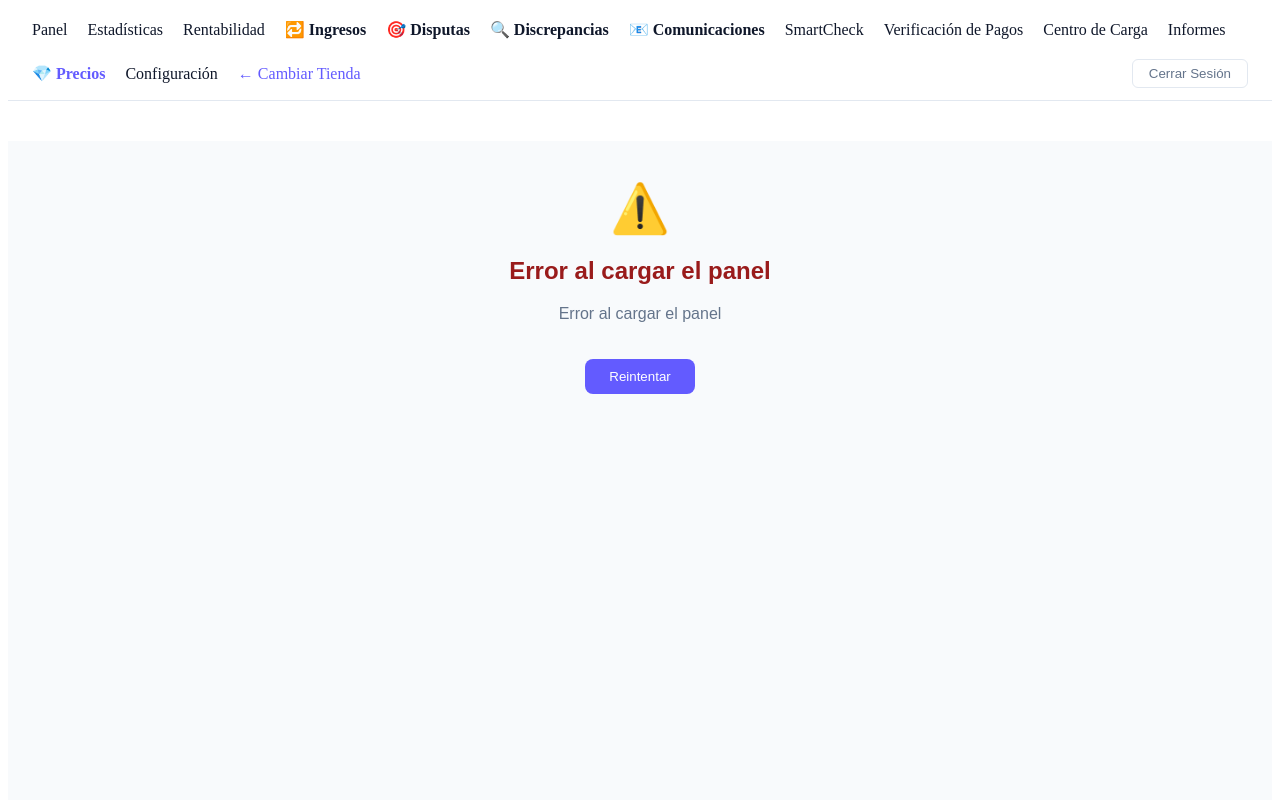
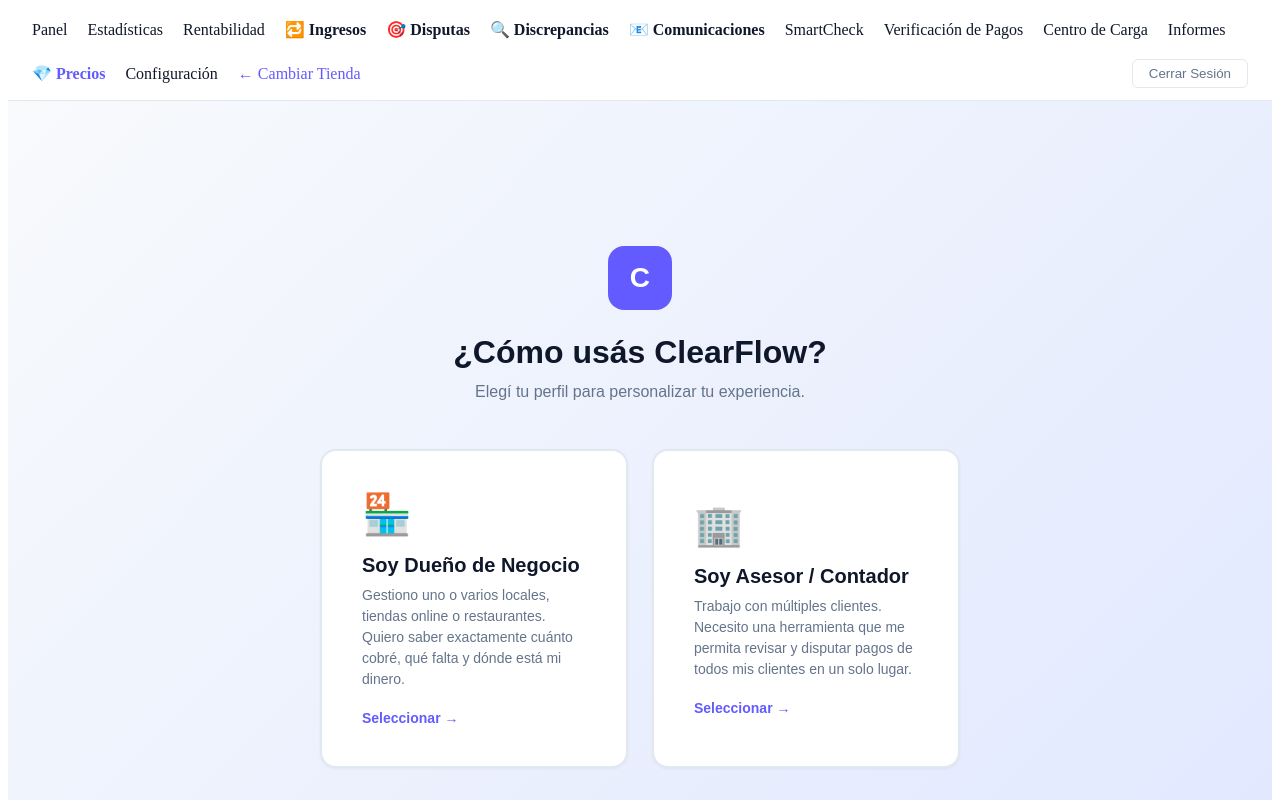
Before and after one commit to gerardobirkhofer-lab/clearflow-frontend, a React (Vite) app: page /welcome in a window 1280 px wide. Before the commit this address led to /dashboard. Shown: the top 800 px of the page. Built offline with nearby package versions, Linux system fonts and the light colour scheme; sample sign-in values are in the browser's storage.

Commit message:
feat: add Welcome screen (Soy Dueño / Soy Asesor) + i18n

```diff
--- a/src/App.tsx
+++ b/src/App.tsx
@@ -2,6 +2,7 @@
 import { useState, useEffect } from 'react';
 import { useTranslation } from 'react-i18next';
 import Landing from './pages/Landing';
+import Welcome from './pages/Welcome';
 import Dashboard from './pages/Dashboard';
 import Statistics from './pages/Statistics';
 import Profitability from './pages/Profitability';
@@ -58,7 +59,8 @@
 
       <div style={{ fontFamily: 'sans-serif', background: '#f8fafc', minHeight: '100vh' }}>
         <Routes>
-          <Route path="/" element={isLoggedIn ? <Navigate to="/dashboard" /> : <Landing />} />
+          <Route path="/" element={isLoggedIn ? <Navigate to="/welcome" /> : <Landing />} />
+          <Route path="/welcome" element={isLoggedIn ? <Welcome /> : <Navigate to="/login" />} />
           <Route path="/login" element={<Login onLogin={() => setIsLoggedIn(true)} />} />
           <Route path="/tenant-selector" element={<TenantSelector />} />
           <Route path="/tenants" element={<Navigate to="/tenant-selector" />} />
--- a/src/i18n/locales/es.json
+++ b/src/i18n/locales/es.json
@@ -274,5 +274,15 @@
     "cta": "Empezar Gratis — Sin Tarjeta",
     "getStarted": "Comenzar",
     "footer": "© 2026 ClearFlow S.L. · Madrid, España"
+  },
+  "welcome": {
+    "title": "¿Cómo usás ClearFlow?",
+    "subtitle": "Elegí tu perfil para personalizar tu experiencia.",
+    "ownerTitle": "Soy Dueño de Negocio",
+    "ownerDesc": "Gestiono uno o varios locales, tiendas online o restaurantes. Quiero saber exactamente cuánto cobré, qué falta y dónde está mi dinero.",
+    "advisorTitle": "Soy Asesor / Contador",
+    "advisorDesc": "Trabajo con múltiples clientes. Necesito una herramienta que me permita revisar y disputar pagos de todos mis clientes en un solo lugar.",
+    "select": "Seleccionar →",
+    "changeLater": "Podés cambiar esto más adelante desde Configuración."
   }
 }
--- /dev/null
+++ b/src/pages/Welcome.tsx
@@ -0,0 +1,131 @@
+import { useNavigate } from 'react-router-dom';
+import { useTranslation } from 'react-i18next';
+
+export default function Welcome() {
+  const navigate = useNavigate();
+  const { t } = useTranslation();
+
+  const selectRole = (role: 'owner' | 'advisor') => {
+    localStorage.setItem('userRole', role);
+    navigate('/tenant-selector');
+  };
+
+  return (
+    <div style={{
+      minHeight: '100vh',
+      display: 'flex',
+      flexDirection: 'column',
+      alignItems: 'center',
+      justifyContent: 'center',
+      background: 'linear-gradient(135deg, #f8fafc 0%, #e0e7ff 100%)',
+      fontFamily: 'sans-serif',
+      padding: '40px 20px',
+    }}>
+      <div style={{ textAlign: 'center', marginBottom: 48 }}>
+        <div style={{
+          width: 64,
+          height: 64,
+          borderRadius: 16,
+          background: '#635bff',
+          display: 'flex',
+          alignItems: 'center',
+          justifyContent: 'center',
+          color: 'white',
+          fontWeight: 800,
+          fontSize: 28,
+          margin: '0 auto 24px',
+        }}>C</div>
+        <h1 style={{ fontSize: 32, fontWeight: 800, color: '#0f172a', margin: '0 0 12px' }}>
+          {t('welcome.title', '¿Cómo usás ClearFlow?')}
+        </h1>
+        <p style={{ fontSize: 16, color: '#64748b', margin: 0, maxWidth: 420 }}>
+          {t('welcome.subtitle', 'Elegí tu perfil para personalizar tu experiencia.')}
+        </p>
+      </div>
+
+      <div style={{
+        display: 'grid',
+        gridTemplateColumns: 'repeat(auto-fit, minmax(280px, 1fr))',
+        gap: 24,
+        maxWidth: 640,
+        width: '100%',
+      }}>
+        {/* CARD: DUEÑO */}
+        <button
+          onClick={() => selectRole('owner')}
+          style={{
+            padding: 40,
+            borderRadius: 16,
+            border: '2px solid #e2e8f0',
+            background: 'white',
+            cursor: 'pointer',
+            textAlign: 'left',
+            transition: 'all 0.2s',
+            boxShadow: '0 1px 3px rgba(0,0,0,0.05)',
+          }}
+          onMouseEnter={e => {
+            e.currentTarget.style.borderColor = '#635bff';
+            e.currentTarget.style.boxShadow = '0 8px 24px rgba(99,91,255,0.12)';
+            e.currentTarget.style.transform = 'translateY(-2px)';
+          }}
+          onMouseLeave={e => {
+            e.currentTarget.style.borderColor = '#e2e8f0';
+            e.currentTarget.style.boxShadow = '0 1px 3px rgba(0,0,0,0.05)';
+            e.currentTarget.style.transform = 'translateY(0)';
+          }}
+        >
+          <div style={{ fontSize: 40, marginBottom: 16 }}>🏪</div>
+          <h2 style={{ fontSize: 20, fontWeight: 700, color: '#0f172a', margin: '0 0 8px' }}>
+            {t('welcome.ownerTitle', 'Soy Dueño de Negocio')}
+          </h2>
+          <p style={{ fontSize: 14, color: '#64748b', lineHeight: 1.5, margin: 0 }}>
+            {t('welcome.ownerDesc', 'Gestiono uno o varios locales, tiendas online o restaurantes. Quiero saber exactamente cuánto cobré, qué falta y dónde está mi dinero.')}
+          </p>
+          <div style={{ marginTop: 20, color: '#635bff', fontWeight: 600, fontSize: 14 }}>
+            {t('welcome.select', 'Seleccionar →')}
+          </div>
+        </button>
+
+        {/* CARD: ASESOR */}
+        <button
+          onClick={() => selectRole('advisor')}
+          style={{
+            padding: 40,
+            borderRadius: 16,
+            border: '2px solid #e2e8f0',
+            background: 'white',
+            cursor: 'pointer',
+            textAlign: 'left',
+            transition: 'all 0.2s',
+            boxShadow: '0 1px 3px rgba(0,0,0,0.05)',
+          }}
+          onMouseEnter={e => {
+            e.currentTarget.style.borderColor = '#635bff';
+            e.currentTarget.style.boxShadow = '0 8px 24px rgba(99,91,255,0.12)';
+            e.currentTarget.style.transform = 'translateY(-2px)';
+          }}
+          onMouseLeave={e => {
+            e.currentTarget.style.borderColor = '#e2e8f0';
+            e.currentTarget.style.boxShadow = '0 1px 3px rgba(0,0,0,0.05)';
+            e.currentTarget.style.transform = 'translateY(0)';
+          }}
+        >
+          <div style={{ fontSize: 40, marginBottom: 16 }}>🏢</div>
+          <h2 style={{ fontSize: 20, fontWeight: 700, color: '#0f172a', margin: '0 0 8px' }}>
+            {t('welcome.advisorTitle', 'Soy Asesor / Contador')}
+          </h2>
+          <p style={{ fontSize: 14, color: '#64748b', lineHeight: 1.5, margin: 0 }}>
+            {t('welcome.advisorDesc', 'Trabajo con múltiples clientes. Necesito una herramienta que me permita revisar y disputar pagos de todos mis clientes en un solo lugar.')}
+          </p>
+          <div style={{ marginTop: 20, color: '#635bff', fontWeight: 600, fontSize: 14 }}>
+            {t('welcome.select', 'Seleccionar →')}
+          </div>
+        </button>
+      </div>
+
+      <p style={{ marginTop: 40, fontSize: 13, color: '#94a3b8' }}>
+        {t('welcome.changeLater', 'Podés cambiar esto más adelante desde Configuración.')}
+      </p>
+    </div>
+  );
+}
```
